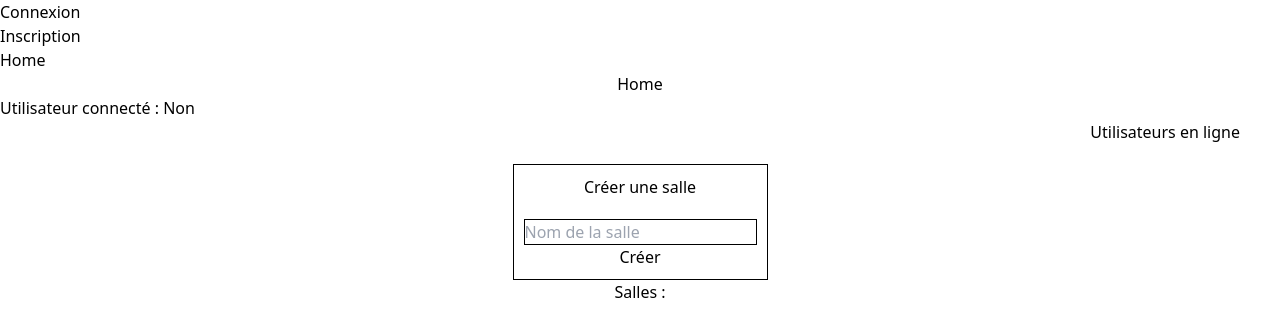
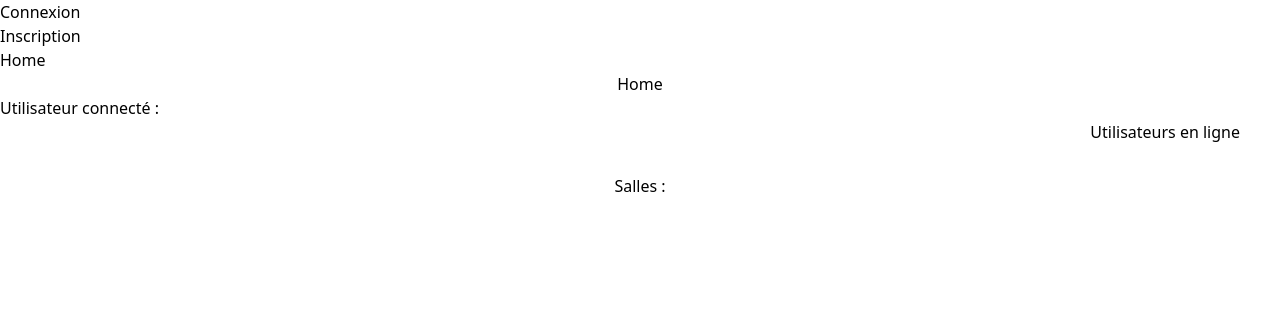
Before and after one commit to ESGI-4eme-annee/realtime-quizz, a React (Vite) app in the folder frontend/: page / in a window 1280 px wide. Shown: the top 336 px of the page. Built offline with nearby package versions, Linux system fonts and the light colour scheme.

Commit message:
room continue

```diff
--- a/frontend/src/App.jsx
+++ b/frontend/src/App.jsx
@@ -5,16 +5,23 @@ import NavBar from './Components/NavBar';
 import Home from './Components/Home';
 import RoomPage from './Components/RoomPage';
 import { useEffect, useState } from 'react';
-
+import { accountService } from "../src/services/account.service";
 
 function App() {
   const [isLogged, setIsLogged] = useState(false);
+  const [user, setUser] = useState({});
+  const [isAdmin, setIsAdmin] = useState(false);
+  const [reload, setReload] = useState(false);
+
 
   const isUserLogged = () => {
     return localStorage.getItem("token") != null;
   }
 
+
   useEffect(() => {
+
+
     setIsLogged(isUserLogged());
   }, []);
 
@@ -26,7 +33,7 @@ function App() {
           <Routes>
             <Route path="register" element={<RegisterPage />} />
             <Route index path="login" element={<LoginPage setIsLogged={setIsLogged}/>} />
-            <Route path="/" element={<Home isConnected={isLogged} />} />
+            <Route path="/" element={<Home isConnected={isLogged} isAdmin={isAdmin} />} />
             <Route path="room/:roomId" element={<RoomPage isLogged={isLogged}/>} />
 
           </Routes>
--- a/frontend/src/Components/Home.jsx
+++ b/frontend/src/Components/Home.jsx
@@ -2,32 +2,52 @@ import React, { useState } from "react";
 import { useSocketContext } from '../context/SocketContext';
 import { v4 as uuidv4 } from 'uuid';
 import { useNavigate, useParams, Link } from 'react-router-dom';
+import { useEffect } from "react";
 import '../assets/css/Home.css';
 
 
 function Home({ isConnected }) {
-    const { onlineUsers, createRoom, room } = useSocketContext(); // Updated to include createRoom from context
+    const { onlineUsers, createRoom, room, user } = useSocketContext(); // Updated to include createRoom from context
     const [roomId, setRoomId] = useState('');
     const [messages, setMessages] = useState('');
+    const [userIsAdmin, setUserIsAdmin] = useState(false);
+    const [userData, setUserData] = useState({});
 
     const navigate = useNavigate();
+
+
+    useEffect(() => {
+        if (user != null ) {
+            setUserData(user);
+            if (user.userRole === 'admin') {
+                setUserIsAdmin(true);
+            }
+        }
+    },[user]);
+
+
 
     const handleCreateRoom = () => {
         const name = document.querySelector('#nameRoom').value;
         const newUuid = uuidv4();
 
-        createRoom(name, newUuid); // Call createRoom from context
+        if(name !== '')
+        {
+            createRoom(name, newUuid);
+        }else{
+            alert('Veuillez entrer un nom de salle')
+
+        }
     };
 
     const handleJoinRoom = (roomId) => {
-        console.log("join room");
         navigate(`/room/${roomId}`);
     };
 
     return (
         <div>
             <h1 className="title">Home</h1>
-            <p>Utilisateur connecté : {isConnected ? 'Oui' : 'Non'}</p>
+            <p>Utilisateur connecté : {user?.userEmail}</p>
 
             <div className="right">
                 <div className="userOnline">
@@ -40,24 +60,25 @@ function Home({ isConnected }) {
                 </div>
             </div>
 
-            <div className="divCenter">
+            { userIsAdmin ? <div className="divCenter">
                 <div className="divCreateRoom">
                     <h2>Créer une salle</h2>
-                    <input className="inputDesign" type="text" id="nameRoom" placeholder="Nom de la salle" />
+                    <input className="inputDesign" type="text" id="nameRoom" placeholder="Nom de la salle" required />
                     <button onClick={handleCreateRoom}>Créer</button>
                 </div>
-                <div>
+            </div> : <></>}
+                <div className="viewSalle">
                     <p>Salles :</p>
-                    <ul>
+                    <ul className="listRoom">
                         {Object.keys(room).map((key, index) => (
-                            <li key={index}>
+                            <li className="room" key={index}>
                             {room[key].name}
                             <button className="border border-blue-300" onClick={() => handleJoinRoom(key)}>Rejoindre</button>
                             </li>
                         ))}
                     </ul>
                 </div>
-            </div>
+
         </div>
     );
 }
--- a/frontend/src/Components/RoomPage.jsx
+++ b/frontend/src/Components/RoomPage.jsx
@@ -7,18 +7,37 @@ import { v4 as uuidv4 } from 'uuid';
 function RoomPage({ isLogged }) {
 
     const { roomId } = useParams();
-    console.log(roomId);
 
-    const {joinRoom } = useSocketContext();
+    const {joinRoom,roomUsers } = useSocketContext();
 
     useEffect(() => {
         joinRoom(roomId);
     }, []);
 
+    const createQuizz = () => {
+        console.log("createQuizz");
+    }
+
     return (
         <div>
             <h1>Room</h1>
             <p>Utilisateur connecté : {isLogged ? 'Oui' : 'Non'}</p>
+
+            <div className="right">
+                <div className="userOnline">
+                    <h2>Utilisateurs dans la salle</h2>
+                    <ul className="listUserOnline">
+                        {roomUsers?.map((user, index) => (
+                            <li key={index}>{user}</li>
+                        ))}
+                    </ul>
+                </div>
+            </div>
+
+            <div>
+                <button onClick={() => { createQuizz () }}>Cree un quizz</button>
+            </div>
+
         </div>
     );
 }
--- a/frontend/src/assets/css/Home.css
+++ b/frontend/src/assets/css/Home.css
@@ -49,3 +49,32 @@
     margin-top: 20px;
     border: solid 1px #000000;
 }
+
+/*back*/
+.viewSalle{
+    display: flex;
+    flex-direction: column;
+    justify-content: center;
+    margin-top: 20px;
+    align-items: center;
+    padding: 10px;
+}
+
+.listRoom{
+    display: flex;
+    flex-direction: row;
+    justify-content: flex-end;
+    margin-right: 20px;
+    flex-wrap: wrap;
+}
+
+.room{
+    display: flex;
+    flex-direction: column;
+    justify-content: center;
+    align-items: center;
+    margin-top: 20px;
+    padding: 10px;
+    border: solid 1px #000000;
+    margin-right: 10px;
+}
--- a/frontend/src/context/SocketContext.jsx
+++ b/frontend/src/context/SocketContext.jsx
@@ -16,13 +16,13 @@ export const SocketContextProvider = ({ children }) => {
     const [user,setUser] = useState(null);
     const [onlineUsers, setOnlineUsers] = useState([]);
     const [room, setRoom] = useState({});
+    const [roomUsers, setRoomUsers] = useState([]);
 
 
     const fetchdata = async () => {
         try {
             if (localStorage.getItem("token")) {
                 const data =  accountService.getValuesToken();
-                console.log("data", data);
                 if (data != null) {
                     setUserId(data.userId);
                     setUser(data);
@@ -49,7 +49,6 @@ export const SocketContextProvider = ({ children }) => {
             setSocket(socket);
             socket.on('onlineUsers', (users) => {
                 setOnlineUsers(users);
-                console.log("users", users);
             });
             return () => {
                 socket.close();
@@ -77,10 +76,12 @@ export const SocketContextProvider = ({ children }) => {
         if (socket) {
             socket.on('roomCreated', (room) => {
                 setRoom(room);
-                console.log("room", room);
             });
             socket.on('userJoinedRoom', (userId) => {
                 console.log(`Le client ${userId} a rejoint le salon`);
+            });
+            socket.on('roomUsers', (roomUserMap) => {
+                setRoomUsers(roomUserMap);
             });
         }
 
@@ -102,7 +103,16 @@ export const SocketContextProvider = ({ children }) => {
 
 
     return (
-        <SocketContext.Provider value={{socket,onlineUsers,createRoom,room,joinRoom}}>
+        <SocketContext.Provider value={
+            {
+                socket,
+                onlineUsers,
+                createRoom,
+                room,
+                joinRoom,
+                user,
+                roomUsers
+            }}>
             {children}
         </SocketContext.Provider>
     );
```
Also changed, not shown: 1 other file (tests, documents, lock files or other folders).
